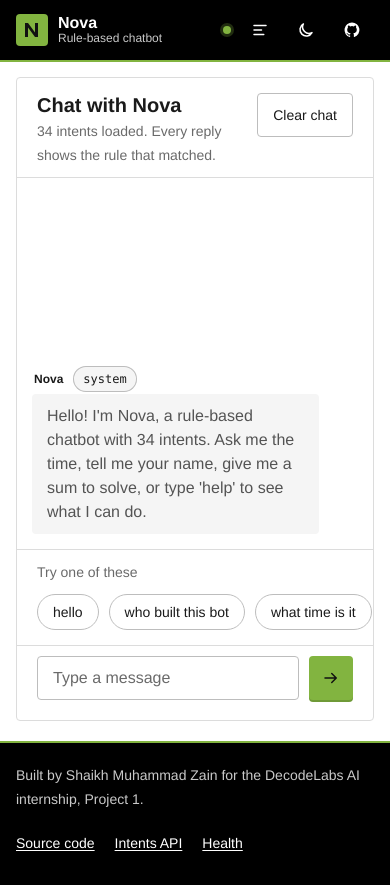
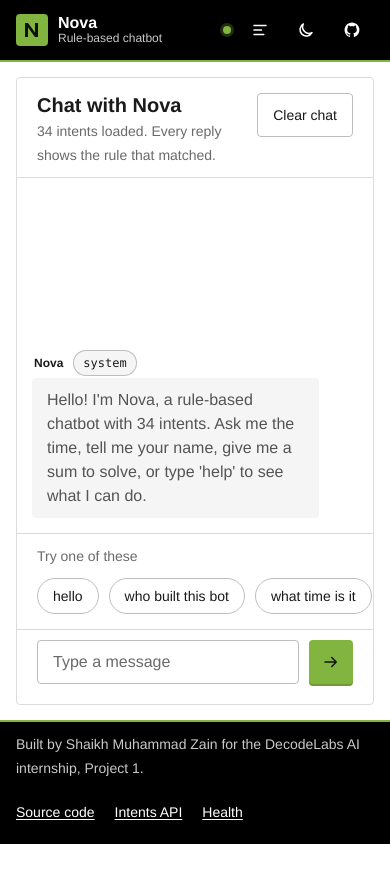
Before and after one commit to ZainDev04/Rule-based-chatbot, a Flask app: page / in a window 390 px wide. After the commit the page ends 844 px from the top, so only its background shows below. Run offline with Flask 3, Linux system fonts and the light colour scheme.

Commit message:
Pin the composer on phones
The body now fills the viewport at every width and only the message
log scrolls, so the message box and the footer stay in view on phones
the way they already did on desktop. Short viewports drop the chips
and the subtitle to give the log room; the footer is compact at all
sizes.

```diff
--- a/web/static/style.css
+++ b/web/static/style.css
@@ -151,7 +151,7 @@ html {
 
 body {
   margin: 0;
-  min-height: 100%;
+  height: 100dvh;
   display: flex;
   flex-direction: column;
   background: var(--color-surface-base);
@@ -386,10 +386,12 @@ button, input, textarea {
    -------------------------------------------------------------------------- */
 .layout {
   flex: 1;
+  min-height: 0;
   display: grid;
   grid-template-columns: minmax(0, 1fr);
+  grid-template-rows: minmax(0, 1fr);
   gap: var(--space-4);
-  padding-block: var(--space-3) var(--space-4);
+  padding-block: var(--space-3);
 }
 
 /* --------------------------------------------------------------------------
@@ -398,7 +400,8 @@ button, input, textarea {
 .chat {
   display: flex;
   flex-direction: column;
-  min-height: calc(100dvh - var(--header-height) - 140px);
+  min-height: 0;
+  height: 100%;
   border: 1px solid var(--color-border);
   border-radius: var(--radius-xs);
   background: var(--color-surface-raised);
@@ -421,7 +424,7 @@ button, input, textarea {
 
 .messages {
   flex: 1;
-  min-height: 240px;
+  min-height: 0;
   overflow-y: auto;
   overscroll-behavior: contain;
   padding: var(--space-3);
@@ -835,7 +838,7 @@ button, input, textarea {
   color: var(--color-text-on-inverse-muted);
   border-top: 2px solid var(--color-accent);
   font-size: var(--font-size-sm);
-  padding-block: var(--space-4) calc(var(--space-4) + env(safe-area-inset-bottom));
+  padding-block: var(--space-2) calc(var(--space-2) + env(safe-area-inset-bottom));
 }
 .footer-inner {
   display: flex;
@@ -894,26 +897,18 @@ button, input, textarea {
   .btn-header { padding-inline: var(--space-3); }
 }
 
-/* Tablets and up: two columns. The page fills the viewport exactly; the
-   chat log and the trace column scroll inside their panels, so the document
-   itself has nothing to scroll and the footer stays in view. */
+/* Tablets and up: two columns. At every width the page fills the viewport
+   and only the chat log and the trace column scroll, so the composer and
+   the footer stay in view. */
 @media (min-width: 768px) {
   :root { --gutter: 24px; }
-  body { height: 100dvh; }
   .header-inner, .footer-inner { padding-inline: calc(var(--gutter) + var(--space-4)); }
   .layout {
     grid-template-columns: minmax(0, 1fr) 300px;
-    grid-template-rows: minmax(0, 1fr);
-    gap: var(--space-4);
     padding-block: var(--space-4);
-    min-height: 0;
     align-items: stretch;
   }
-  .chat {
-    min-height: 0;
-    height: 100%;
-  }
-  .messages { padding: var(--space-4); min-height: 0; }
+  .messages { padding: var(--space-4); }
   .msg { max-width: 75%; }
   .chips { flex-wrap: wrap; overflow: visible; }
   .chip { flex: none; }
@@ -937,7 +932,6 @@ button, input, textarea {
   .layout.is-trace-hidden .trace { display: none; }
   .scrim { display: none !important; }
   .footer-inner { flex-direction: row; justify-content: space-between; align-items: center; }
-  .site-footer { padding-block: var(--space-2); }
   .footer-nav { flex: none; flex-wrap: nowrap; }
   .footer-nav a { min-height: 36px; }
 }
@@ -952,11 +946,9 @@ button, input, textarea {
 
 /* Very short viewports (landscape phones): keep the composer reachable. */
 @media (max-height: 480px) {
-  .chat { min-height: 0; }
-  .messages { min-height: 120px; }
   .suggestions { display: none; }
 }
-@media (min-width: 768px) and (max-height: 620px) {
+@media (max-height: 620px) {
   .suggestions { display: none; }
   .chat-subtitle { display: none; }
 }
```
Also changed, not shown: docs/DESIGN_SYSTEM.md (+2 -0 lines).
